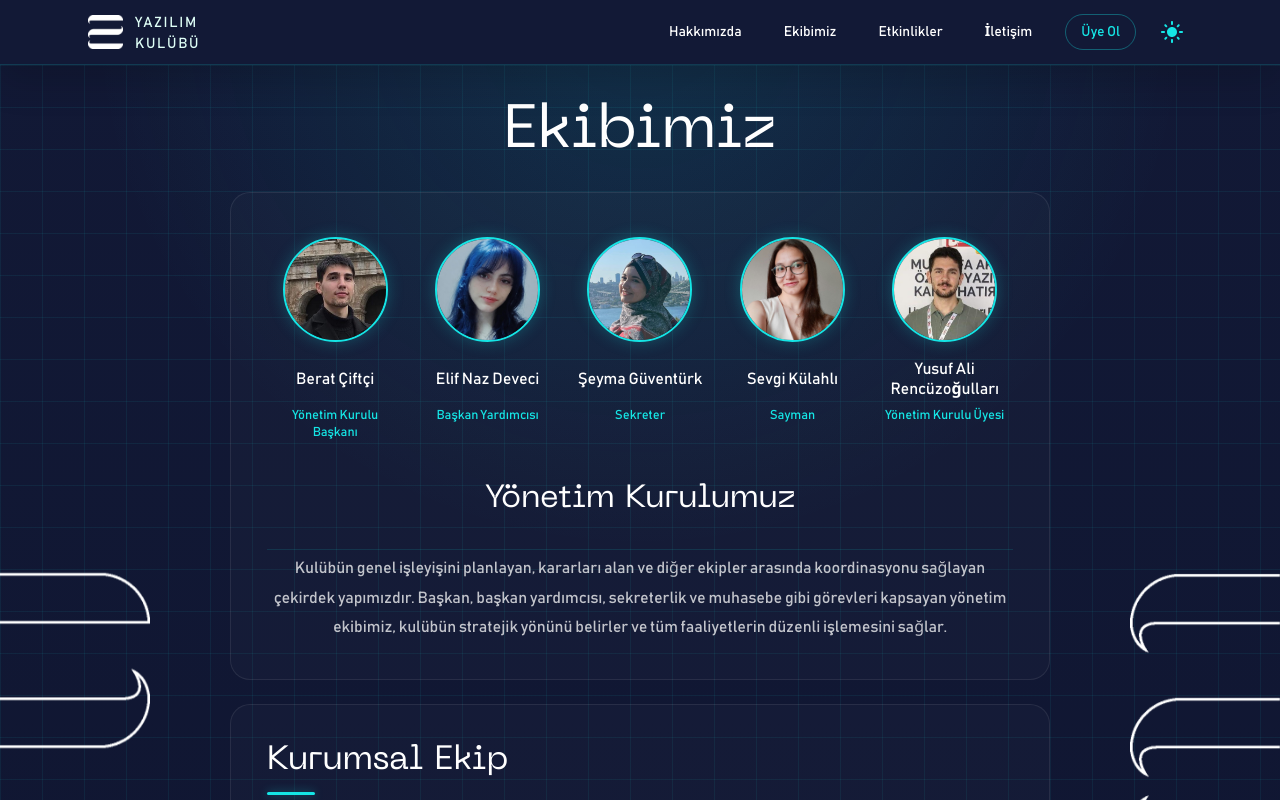
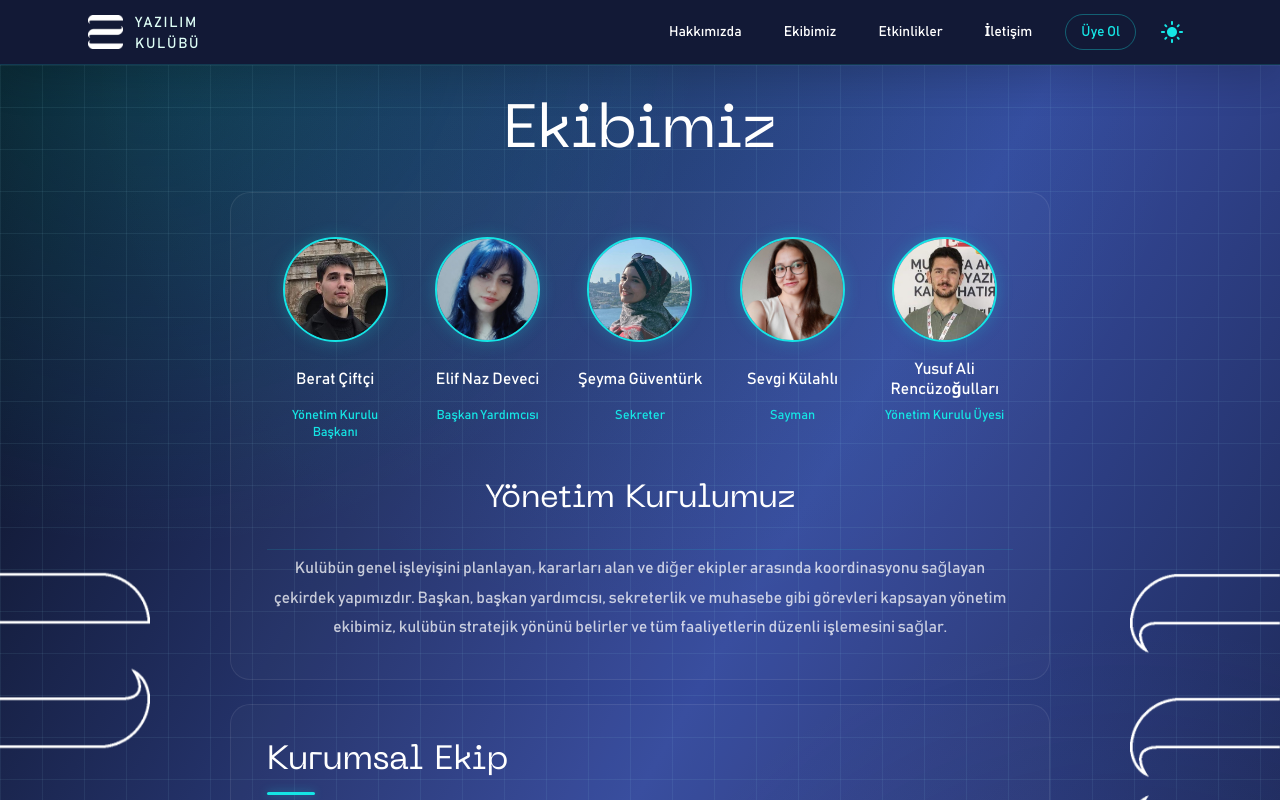
Before and after one commit to ESTUYazilim/estu-yazilim-website, a React (Vite) app: page /estu-yazilim-website/ekibimiz in a window 1280 px wide. Shown: the top 800 px of the page. Built offline with nearby package versions, Linux system fonts and the light colour scheme.

Commit message:
Ekibimiz page image file path fixed, background changed

```diff
--- a/src/components/MainLayout.jsx
+++ b/src/components/MainLayout.jsx
@@ -15,8 +15,8 @@ export default function MainLayout({ children }) {
         flexDirection: "column",
         minHeight: "100vh",
         background: isDark
-          ? "radial-gradient(circle at top, rgba(21, 229, 229, 0.12) 0%, transparent 35%), linear-gradient(180deg, #121936 0%, #0f1530 100%)"
-          : "radial-gradient(circle at top, rgba(21, 229, 229, 0.18) 0%, transparent 35%), linear-gradient(180deg, #f5fbff 0%, #eaf8ff 100%)",
+          ? "radial-gradient(circle at 12% 0%, rgba(21, 229, 229, 0.2) 0%, transparent 30%), radial-gradient(circle at 88% 82%, rgba(91, 111, 214, 0.18) 0%, transparent 34%), linear-gradient(120deg, #070b16 0%, #364b9e 52%, #121936 100%)"
+          : "radial-gradient(circle at 12% 0%, rgba(21, 229, 229, 0.22) 0%, transparent 30%), radial-gradient(circle at 88% 82%, rgba(91, 111, 214, 0.16) 0%, transparent 34%), linear-gradient(120deg, #f7ffff 0%, #dce9ff 52%, #f4f8ff 100%)",
       }}
     >
       <Navbar />
@@ -33,10 +33,10 @@ export default function MainLayout({ children }) {
           position: "relative",
           color: "text.primary",
           backgroundImage: isDark
-            ? `linear-gradient(to right, rgba(21,229,229,0.07) 1px, transparent 1px), linear-gradient(to bottom, rgba(21,229,229,0.07) 1px, transparent 1px)`
-            : `linear-gradient(to right, rgba(21,229,229,0.10) 1px, transparent 1px), linear-gradient(to bottom, rgba(21,229,229,0.10) 1px, transparent 1px)`,
-          backgroundSize: "42px 42px, 42px 42px",
-          backgroundRepeat: "repeat, repeat",
+            ? "radial-gradient(circle at 50% 0%, rgba(21, 229, 229, 0.08), transparent 38%), linear-gradient(to right, rgba(168, 244, 255, 0.07) 1px, transparent 1px), linear-gradient(to bottom, rgba(168, 244, 255, 0.07) 1px, transparent 1px)"
+            : "radial-gradient(circle at 50% 0%, rgba(21, 229, 229, 0.12), transparent 38%), linear-gradient(to right, rgba(54, 75, 158, 0.08) 1px, transparent 1px), linear-gradient(to bottom, rgba(54, 75, 158, 0.08) 1px, transparent 1px)",
+          backgroundSize: "100% 100%, 42px 42px, 42px 42px",
+          backgroundRepeat: "no-repeat, repeat, repeat",
         }}
       >
         {/* SOL SÜTUN */}
--- a/src/pages/Ekibimiz.jsx
+++ b/src/pages/Ekibimiz.jsx
@@ -14,27 +14,27 @@ const managementTeam = [
   {
     name: "Berat Çiftçi",
     role: "Yönetim Kurulu Başkanı",
-    image: "/estu-yazilim-website/public/ekip/baskan.jpg",
+    image: "./ekip/baskan.jpg",
   },
   {
     name: "Elif Naz Deveci",
     role: "Başkan Yardımcısı",
-    image: "/estu-yazilim-website/public/ekip/baskan_yardimcisi.jpg",
+    image: "./ekip/baskan_yardimcisi.jpg",
   },
   {
     name: "Şeyma Güventürk",
     role: "Sekreter",
-    image: "/estu-yazilim-website/public/ekip/sekreter.jpg",
+    image: "./ekip/sekreter.jpg",
   },
   {
     name: "Sevgi Külahlı",
     role: "Sayman",
-    image: "/estu-yazilim-website/public/ekip/sayman.jpg",
+    image: "./ekip/sayman.jpg",
   },
   {
     name: "Yusuf Ali Rencüzoğulları",
     role: "Yönetim Kurulu Üyesi",
-    image: "/estu-yazilim-website/public/ekip/yonetim_kurulu_uyesi.jpg",
+    image: "./ekip/yonetim_kurulu_uyesi.jpg",
   },
 ];
 
```
